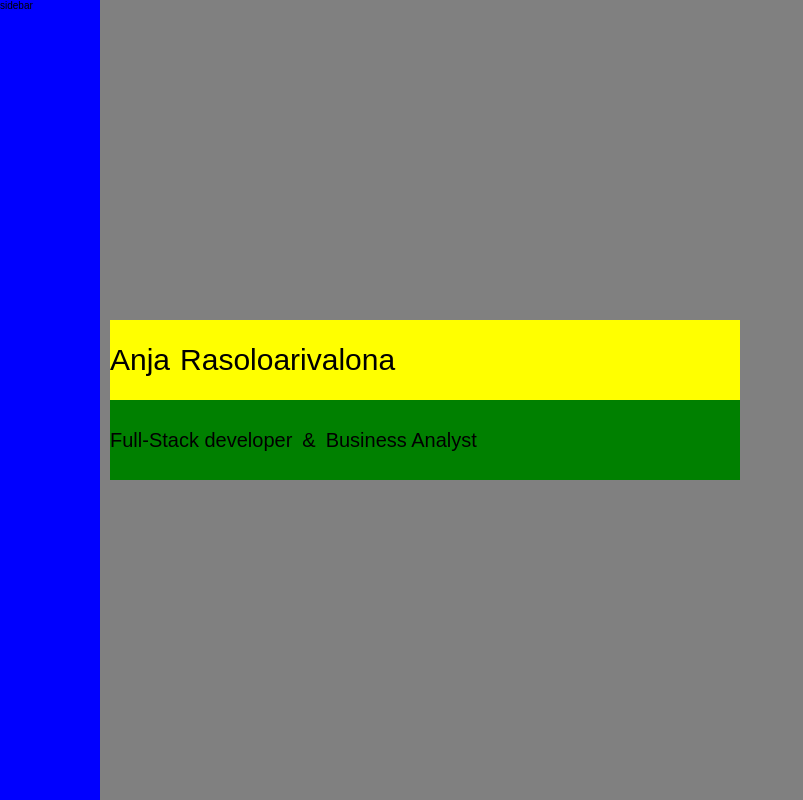
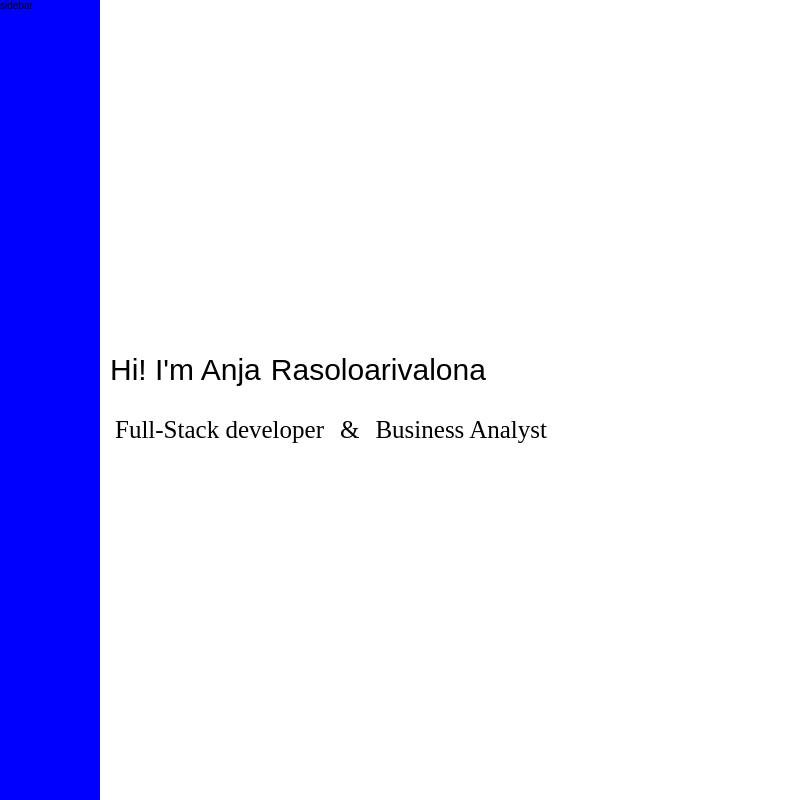
Before and after one commit to anja-rasoloarivalona/io, a website: page index.html in a window 1280 px wide. Shown: the whole page, without its empty margins (0-803 px from the left). Drawn offline with Linux system fonts and the light colour scheme.

Commit message:
changed background

```diff
--- a/index.html
+++ b/index.html
@@ -15,7 +15,7 @@
 
         <section class="intro">
             <div class="title__container">
-                    <div class="title__container__text">Anja</div>
+                    <div class="title__container__text">Hi! I'm Anja</div>
                     <div class="title__container__text">Rasoloarivalona</div>
             </div>
 
--- a/sass/_base.scss
+++ b/sass/_base.scss
@@ -38,16 +38,13 @@ body {
     grid-column: 2 / 3;
 
     display: grid;
-    grid-template-rows: 1fr repeat(2, 8rem) 1fr;
+    grid-template-rows: 1fr repeat(2, 6rem) 1fr;
     grid-template-columns: 50vw 1fr;
-    background: grey;
-
 }
 
 .title__container {
     grid-row: 2 / 3;
     grid-column: 1 / 2;
-    background: yellow;
     margin-left: 1rem;
     display: flex;
     align-items: center;
@@ -65,18 +62,19 @@ body {
 .subtitle__container {
     grid-row: 3 / 4;
     grid-column: 1 / 2;
-    background: green;
     margin-left: 1rem;
 
     display: flex;
     align-items: center;
-    font-size: 2rem;
+    font-size: 2.5rem;
+
+    font-family: 'Times New Roman', Times, serif;
 
     &__text {
-
+        padding: .2rem .5rem;
 
         &:nth-child(2) {
-            margin: 0 1rem;
+            margin: 0 .6rem;
         }
     }
 }
```
Also changed, not shown: css/style.css.
